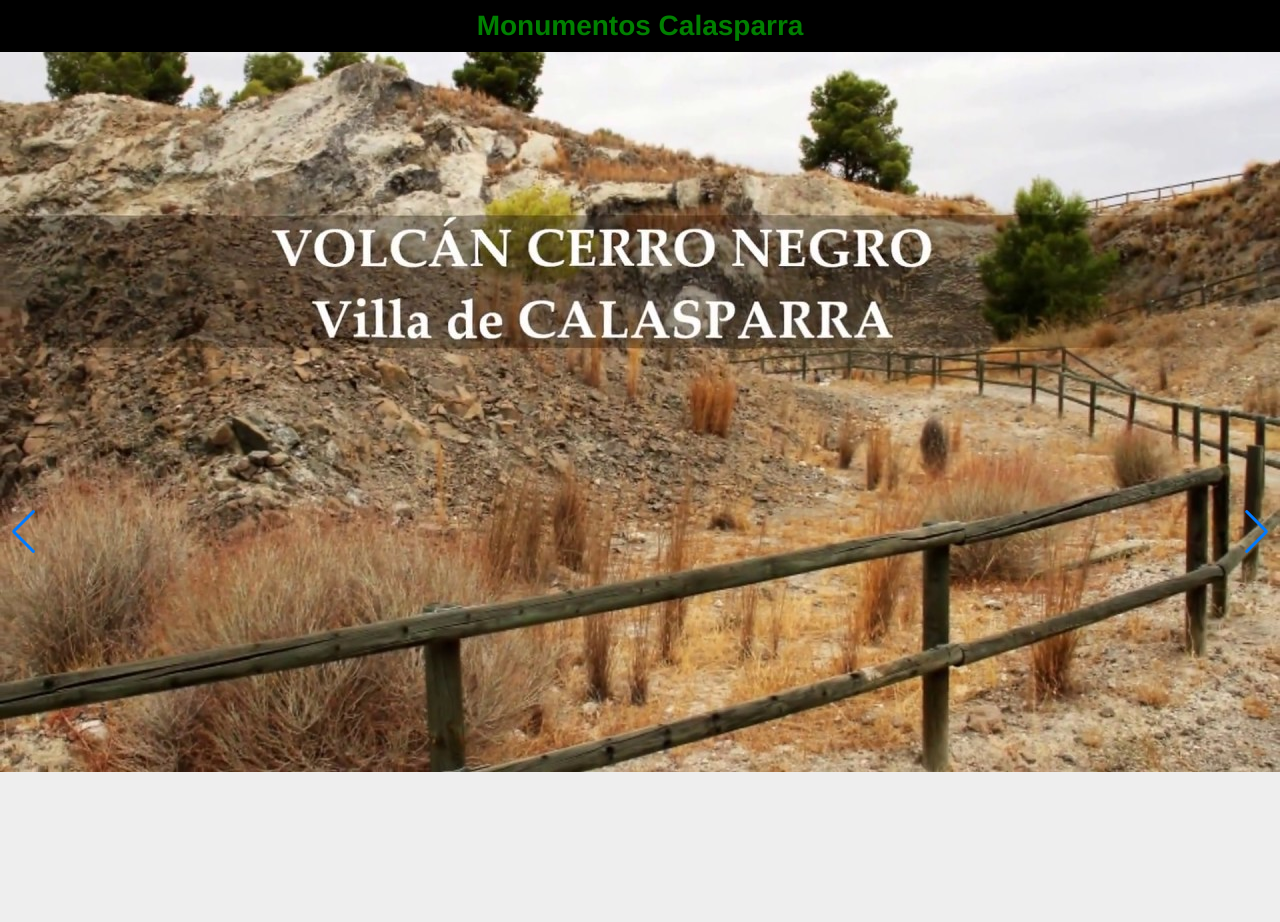
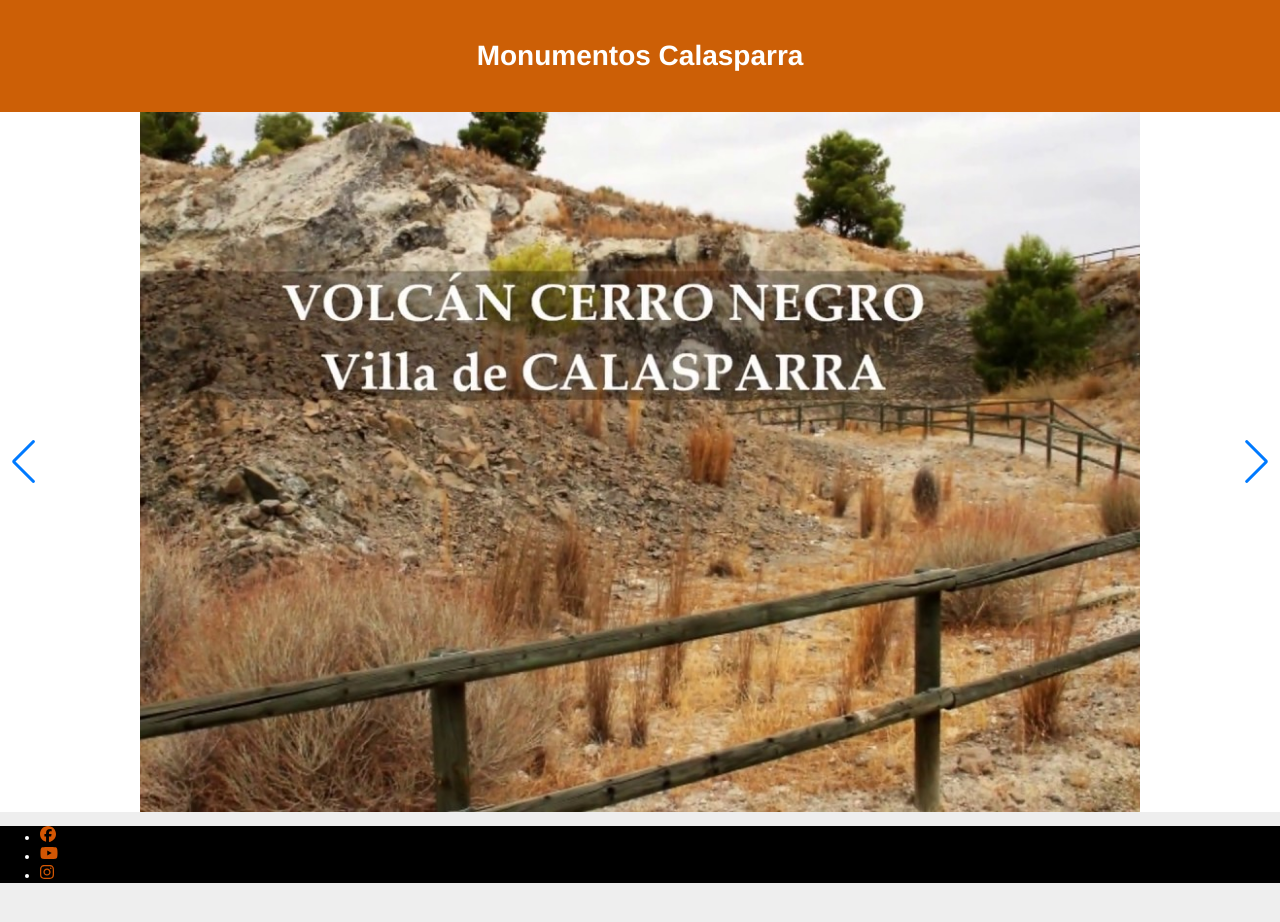
Before and after one commit to jose55440/Planrilla, a website: page src/index.html in a window 1280 px wide. After the commit the page ends 897 px from the top, so only its background shows below. Drawn offline with nearby package versions, Linux system fonts and the light colour scheme; files that its build step writes are made by us from their sources; grey boxes are pictures that could not be loaded.

Commit message:
30/12/2023

```diff
--- a/src/css/style.css
+++ b/src/css/style.css
@@ -1,3 +1,21 @@
+header h1 {
+  display: flex;
+  align-items: center;
+  /* Center vertically */
+  justify-content: center;
+  /* Center horizontally */
+  color: white;
+  margin: 0;
+  padding: 40px;
+
+}
+
+header {
+  background-color: rgb(204, 95, 6);
+  margin: 0;
+
+}
+
 
 body {
   position: relative;
@@ -29,22 +47,19 @@
 
 .swiper-slide img {
   display: block;
-      width: 100%;
-      height: 100%;
+  width: 1000px;
+  height: 700px;
   object-fit: cover;
 }
 
 
-    header h1 {
-      display: flex;
-      align-items: center; /* Center vertically */
-      justify-content: center; /* Center horizontally */
-      color: green;
-      margin: 0;
-      padding: 10px;
 
+
+footer {
+  background-color: #000;
+  color: white;
 }
-    header {
-      background-color: black;
-      margin: 0;
+
+footer a {
+  color: white;
 }
--- a/src/index.html
+++ b/src/index.html
@@ -5,6 +5,8 @@
   <meta charset="UTF-8">
   <meta name="viewport" content="width=device-width, initial-scale=1.0">
   <title>Monumentos Calasparra</title>
+  <!-- <link  rel="stylesheet" href="../your-path-to-fontawesome/css/fontawesome.css"> -->
+
   <link rel="stylesheet" href="../node_modules/swiper/swiper-bundle.min.css">
   <link rel="stylesheet" href="css/style.css">
 
@@ -33,10 +35,23 @@
     <div id="prev" class="swiper-button-prev"></div>
     <!-- <div class="swiper-button-prev"></div>
     <div class="swiper-button-next"></div> -->
+  </div>
 
 
+  <footer>
 
-  </div>
+    <div class="footer-second-section">
+      <div class="container">
+
+        <ul class="social-list">
+          <li><a href=""><svg xmlns="http://www.w3.org/2000/svg" height="16" width="16" viewBox="0 0 512 512"><!--!Font Awesome Free 6.5.1 by @fontawesome - https://fontawesome.com License - https://fontawesome.com/license/free Copyright 2023 Fonticons, Inc.--><path fill="#d35603" d="M512 256C512 114.6 397.4 0 256 0S0 114.6 0 256C0 376 82.7 476.8 194.2 504.5V334.2H141.4V256h52.8V222.3c0-87.1 39.4-127.5 125-127.5c16.2 0 44.2 3.2 55.7 6.4V172c-6-.6-16.5-1-29.6-1c-42 0-58.2 15.9-58.2 57.2V256h83.6l-14.4 78.2H287V510.1C413.8 494.8 512 386.9 512 256h0z"/></svg></a></li>
+          <li><a href=""><svg xmlns="http://www.w3.org/2000/svg" height="16" width="18" viewBox="0 0 576 512"><!--!Font Awesome Free 6.5.1 by @fontawesome - https://fontawesome.com License - https://fontawesome.com/license/free Copyright 2023 Fonticons, Inc.--><path  fill="#d35603" d="M549.7 124.1c-6.3-23.7-24.8-42.3-48.3-48.6C458.8 64 288 64 288 64S117.2 64 74.6 75.5c-23.5 6.3-42 24.9-48.3 48.6-11.4 42.9-11.4 132.3-11.4 132.3s0 89.4 11.4 132.3c6.3 23.7 24.8 41.5 48.3 47.8C117.2 448 288 448 288 448s170.8 0 213.4-11.5c23.5-6.3 42-24.2 48.3-47.8 11.4-42.9 11.4-132.3 11.4-132.3s0-89.4-11.4-132.3zm-317.5 213.5V175.2l142.7 81.2-142.7 81.2z"/></svg></a></li>
+          <li><a href=""><svg xmlns="http://www.w3.org/2000/svg" height="16" width="14" viewBox="0 0 448 512"><!--!Font Awesome Free 6.5.1 by @fontawesome - https://fontawesome.com License - https://fontawesome.com/license/free Copyright 2023 Fonticons, Inc.--><path fill="#d35603" d="M224.1 141c-63.6 0-114.9 51.3-114.9 114.9s51.3 114.9 114.9 114.9S339 319.5 339 255.9 287.7 141 224.1 141zm0 189.6c-41.1 0-74.7-33.5-74.7-74.7s33.5-74.7 74.7-74.7 74.7 33.5 74.7 74.7-33.6 74.7-74.7 74.7zm146.4-194.3c0 14.9-12 26.8-26.8 26.8-14.9 0-26.8-12-26.8-26.8s12-26.8 26.8-26.8 26.8 12 26.8 26.8zm76.1 27.2c-1.7-35.9-9.9-67.7-36.2-93.9-26.2-26.2-58-34.4-93.9-36.2-37-2.1-147.9-2.1-184.9 0-35.8 1.7-67.6 9.9-93.9 36.1s-34.4 58-36.2 93.9c-2.1 37-2.1 147.9 0 184.9 1.7 35.9 9.9 67.7 36.2 93.9s58 34.4 93.9 36.2c37 2.1 147.9 2.1 184.9 0 35.9-1.7 67.7-9.9 93.9-36.2 26.2-26.2 34.4-58 36.2-93.9 2.1-37 2.1-147.8 0-184.8zM398.8 388c-7.8 19.6-22.9 34.7-42.6 42.6-29.5 11.7-99.5 9-132.1 9s-102.7 2.6-132.1-9c-19.6-7.8-34.7-22.9-42.6-42.6-11.7-29.5-9-99.5-9-132.1s-2.6-102.7 9-132.1c7.8-19.6 22.9-34.7 42.6-42.6 29.5-11.7 99.5-9 132.1-9s102.7-2.6 132.1 9c19.6 7.8 34.7 22.9 42.6 42.6 11.7 29.5 9 99.5 9 132.1s2.7 102.7-9 132.1z"/></svg></a></li>
+        </ul>
+      </div>
+    </div>
+  </footer>
+
 
   <script type="module" src="js/main.js"></script>
 
```
Also changed, not shown: src/js/main.js (line endings or trailing spaces). Lines whose indentation alone changed are shown as unchanged.
